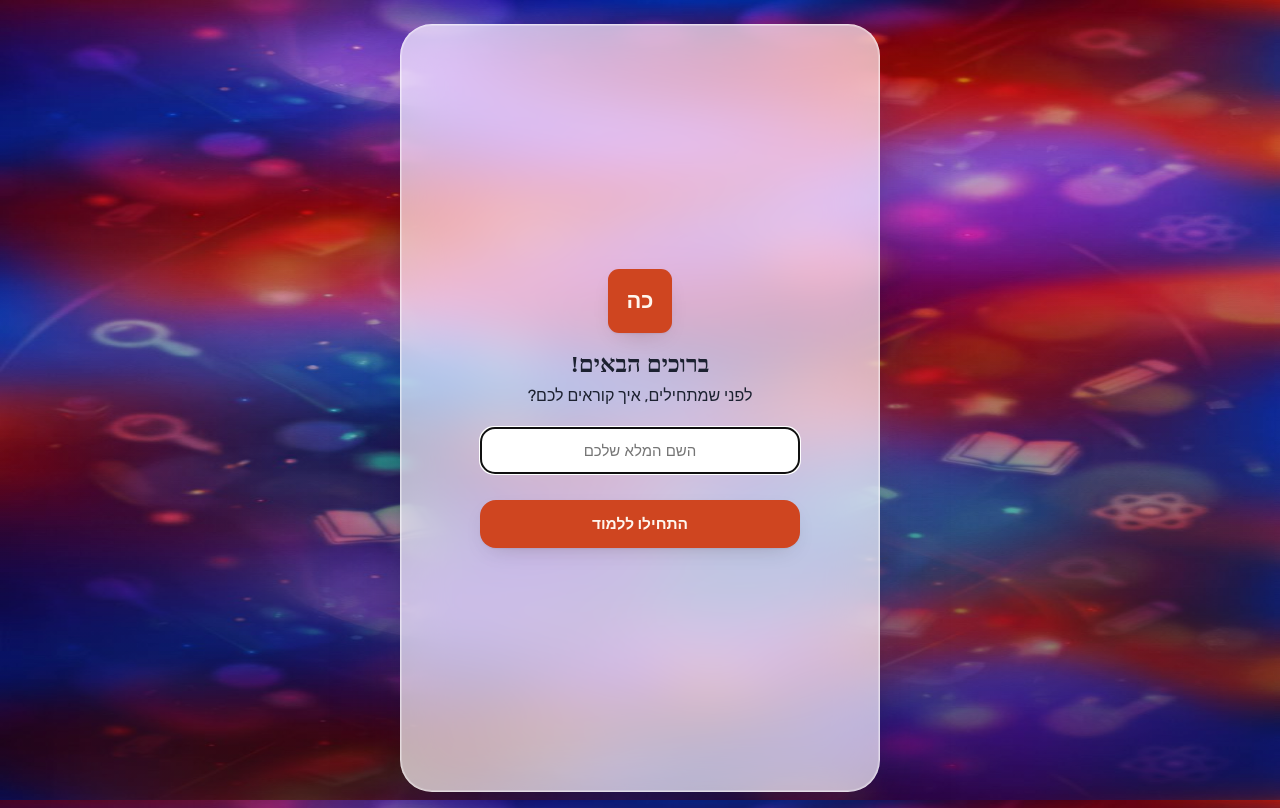
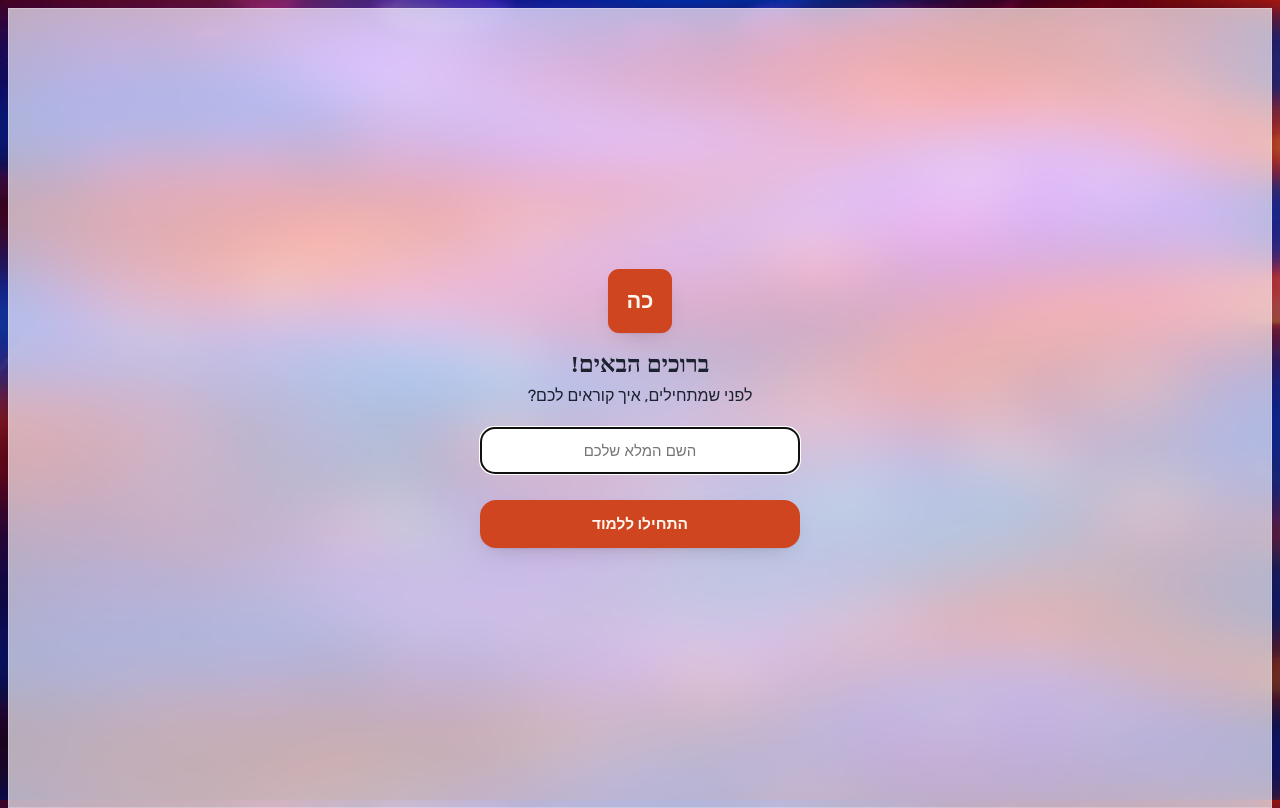
Before and after one commit to itaibental/tikshoretcards, a plain HTML site: page index.html in a window 1280 px wide. Drawn offline with Linux system fonts and the light colour scheme; a web font is replaced by a local one.

Commit message:
Add files via upload

```diff
--- a/index.html
+++ b/index.html
@@ -83,9 +83,11 @@
     align-items:stretch;
     justify-content:center;
     padding: max(16px, env(safe-area-inset-top)) max(12px, env(safe-area-inset-right)) max(16px, env(safe-area-inset-bottom)) max(12px, env(safe-area-inset-left));
+    height:100dvh;
   }
   .app{
     width:100%;
+    height:100%;
     max-width:480px;
     max-height:900px;
     margin:0 auto;
@@ -99,6 +101,18 @@
     backdrop-filter:blur(26px) saturate(150%);
     -webkit-backdrop-filter:blur(26px) saturate(150%);
     overflow:hidden;
+  }
+  /* on screens wider/taller than a phone (tablet, laptop, a classroom projector),
+     stretch the app to fill the whole browser window instead of floating as a
+     small card over the background image */
+  @media (min-width: 640px){
+    body{ padding:0; }
+    .app{
+      max-width:100%;
+      max-height:100%;
+      border-radius:0;
+      border:none;
+    }
   }
   h1,h2,h3{font-family:'Frank Ruhl Libre',serif; margin:0; text-wrap:balance;}
   p{margin:0;}
```
